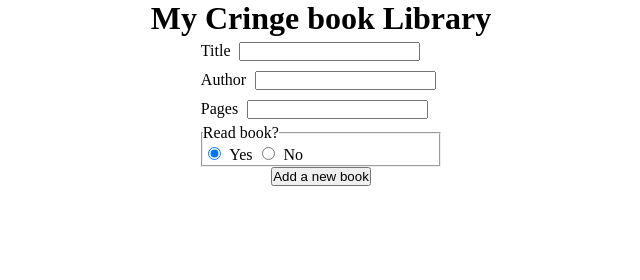
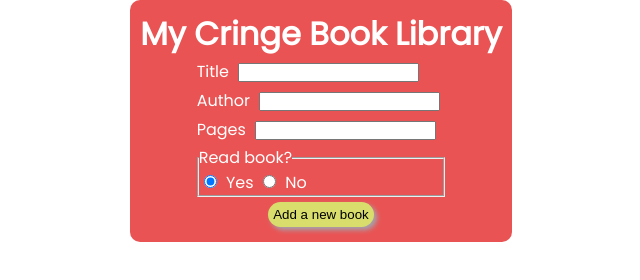
Before and after one commit to Wylujany/Library, a plain HTML site: page index.html in a window 1280 px wide. Shown: the whole page, without its empty margins (319-959 px from the left). Drawn offline with Linux system fonts and the light colour scheme.

Commit message:
Add more style

```diff
--- a/index.html
+++ b/index.html
@@ -10,7 +10,7 @@
   <body>
     <div id="main-container">
         <div id="form-container">
-      <h1>My Cringe book Library</h1>
+      <h1>My Cringe Book Library</h1>
       <form>
         <laber for="title">Title</laber>
         <input id="title" type="text" /><br />
--- a/style.css
+++ b/style.css
@@ -18,20 +18,38 @@ body {
   height: 100vh;
   display: flex;
   justify-content: center;
+  font-family: "Poppins", "sans-serif";
 }
+
 #form-container {
   display: flex;
   flex-direction: column;
   align-items: center;
+  background: var(--red);
+  border-radius: 10px;
+  color: white;
+  padding: 10px;
 }
+
+#form-container button {
+  background-color: #d9dd6b;
+  border: none;
+  margin: 5px;
+  padding: 5px;
+  border-radius: 30px;
+  box-shadow: 3px 3px 5px var(--grayishBlue);
+}
+
 #books-container {
   display: flex;
   flex-direction: row;
   flex-wrap: wrap;
 }
+
 input {
   margin: 5px;
 }
+
 .card {
   border-radius: 5px;
   border-top: 3px solid var(--red);
@@ -41,6 +59,7 @@ input {
   margin: 20px;
   min-width: 300px;
 }
+
 .card button {
   border: none;
   margin-right: 30px;
```
